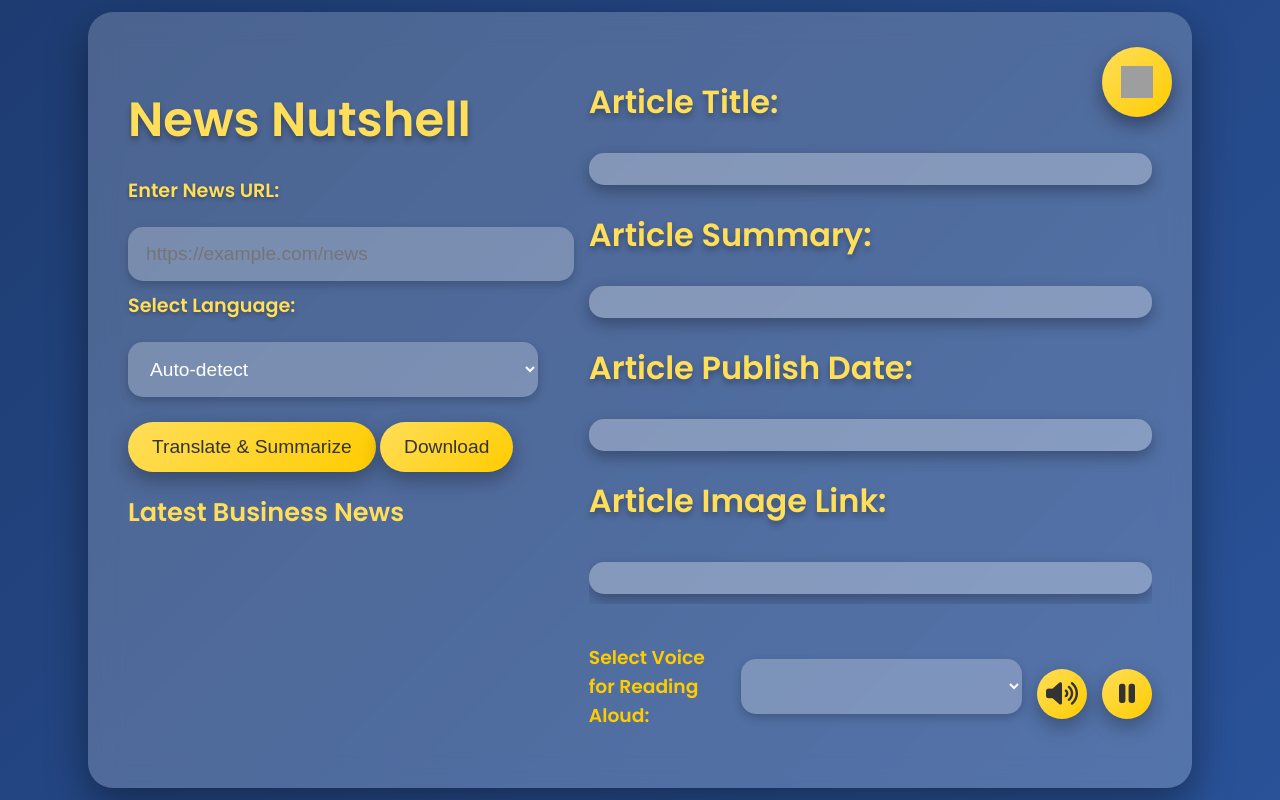
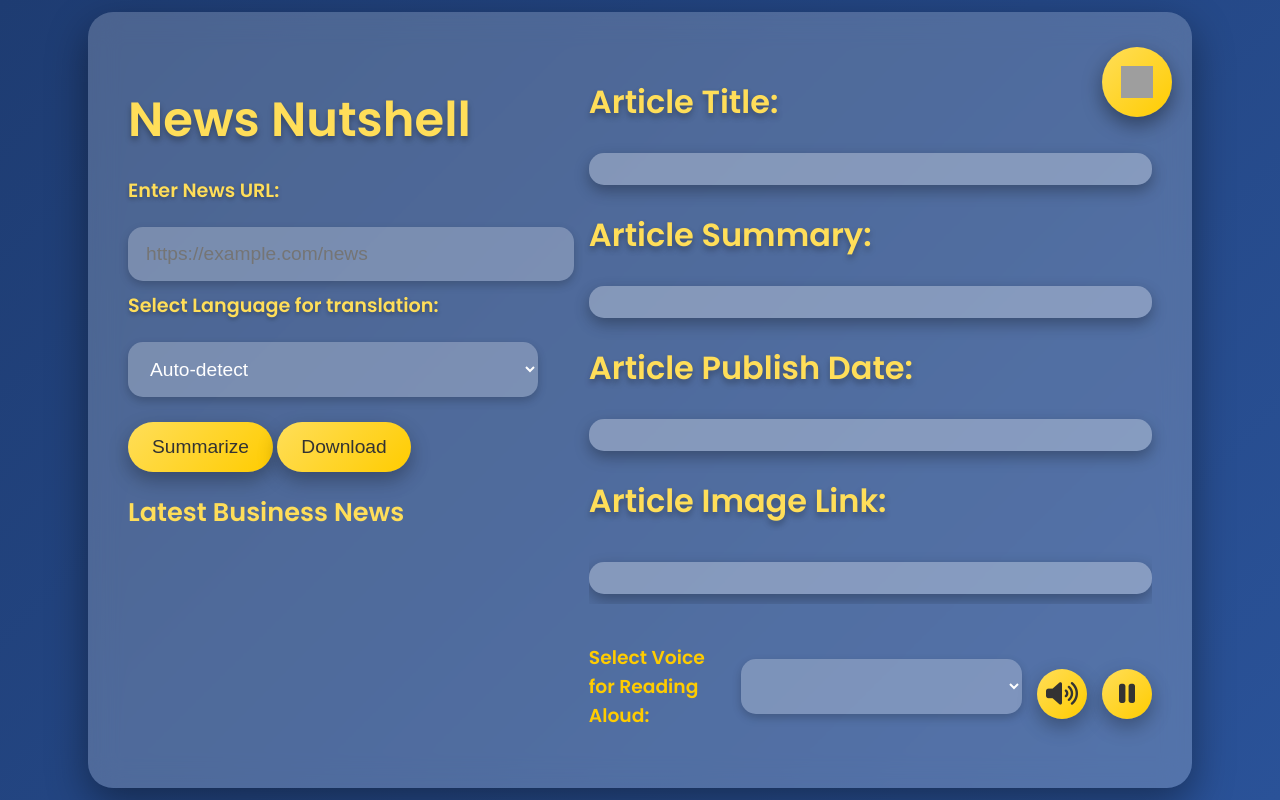
Before and after one commit to Adityaswami05/News_Nutshell, a Flask app: page / in a window 1280 px wide. Run offline with Flask 3, Linux system fonts and the light colour scheme; lists and menus that the app fills with data are empty; grey boxes are pictures that could not be loaded.

Commit message:
inital commit

```diff
--- a/templates/index.html
+++ b/templates/index.html
@@ -1,28 +1,45 @@
 <!DOCTYPE html>
 <html lang="en">
   <head>
-    <meta charset="UTF-8">
-    <meta name="viewport" content="width=device-width, initial-scale=1.0">
-    <link href="https://fonts.googleapis.com/css2?family=Poppins:wght@400;600&display=swap" rel="stylesheet">
-    <link rel="stylesheet" href="{{ url_for('static', filename='styles.css') }}">
-    <link rel="stylesheet" href="https://cdnjs.cloudflare.com/ajax/libs/font-awesome/6.0.0-beta3/css/all.min.css">
+    <meta charset="UTF-8" />
+    <meta name="viewport" content="width=device-width, initial-scale=1.0" />
+    <link
+      href="https://fonts.googleapis.com/css2?family=Poppins:wght@400;600&display=swap"
+      rel="stylesheet"
+    />
+    <link
+      rel="stylesheet"
+      href="{{ url_for('static', filename='styles.css') }}"
+    />
+    <link
+      rel="stylesheet"
+      href="https://cdnjs.cloudflare.com/ajax/libs/font-awesome/6.0.0-beta3/css/all.min.css"
+    />
     <title>News Summarizer and Translator</title>
   </head>
   <body>
-
     <div class="container">
       <!-- Toggle Theme Button -->
       <button class="theme-toggle-btn" onclick="toggleTheme()">
-            <img src="https://img.icons8.com/ios-filled/50/000000/moon-symbol.png" id="theme-icon" alt="Toggle Theme">
+        <img
+          src="https://img.icons8.com/ios-filled/50/000000/moon-symbol.png"
+          id="theme-icon"
+          alt="Toggle Theme"
+        />
       </button>
 
       <!-- Left Section: Inputs -->
       <div class="left-section">
         <h1>News Nutshell</h1>
         <label for="news-url">Enter News URL:</label>
-            <input type="text" id="news-url" placeholder="https://example.com/news" required>
+        <input
+          type="text"
+          id="news-url"
+          placeholder="https://example.com/news"
+          required
+        />
 
-            <label>Select Language:</label>
+        <label>Select Language for translation:</label>
         <select id="languageSelect">
           <option value="auto" selected>Auto-detect</option>
           <option value="en">English</option>
@@ -34,7 +51,7 @@
         </select>
 
         <!-- Buttons -->
-            <button onclick="translateAndSummarize()">Translate & Summarize</button>
+        <button onclick="translateAndSummarize()">Summarize</button>
         <button onclick="downloadSummary()">Download</button>
 
         <!-- Latest News Section -->
@@ -66,10 +83,18 @@
             <h3 class="readaloud">Select Voice for Reading Aloud:</h3>
             <select id="voiceSelect"></select>
             <!-- Read Aloud, Pause, Resume Buttons with Icons -->
-                    <button class="read-aloud-btn" id="read-aloud-btn" onclick="readAloud()">
+            <button
+              class="read-aloud-btn"
+              id="read-aloud-btn"
+              onclick="readAloud()"
+            >
               <i class="fas fa-volume-up icon"></i>
             </button>
-                    <button class="read-aloud-btn" id="pause-resume-btn" onclick="togglePauseResume()">
+            <button
+              class="read-aloud-btn"
+              id="pause-resume-btn"
+              onclick="togglePauseResume()"
+            >
               <i class="fas fa-pause icon"></i>
             </button>
           </div>
```
Lines whose indentation alone changed are shown as unchanged.
